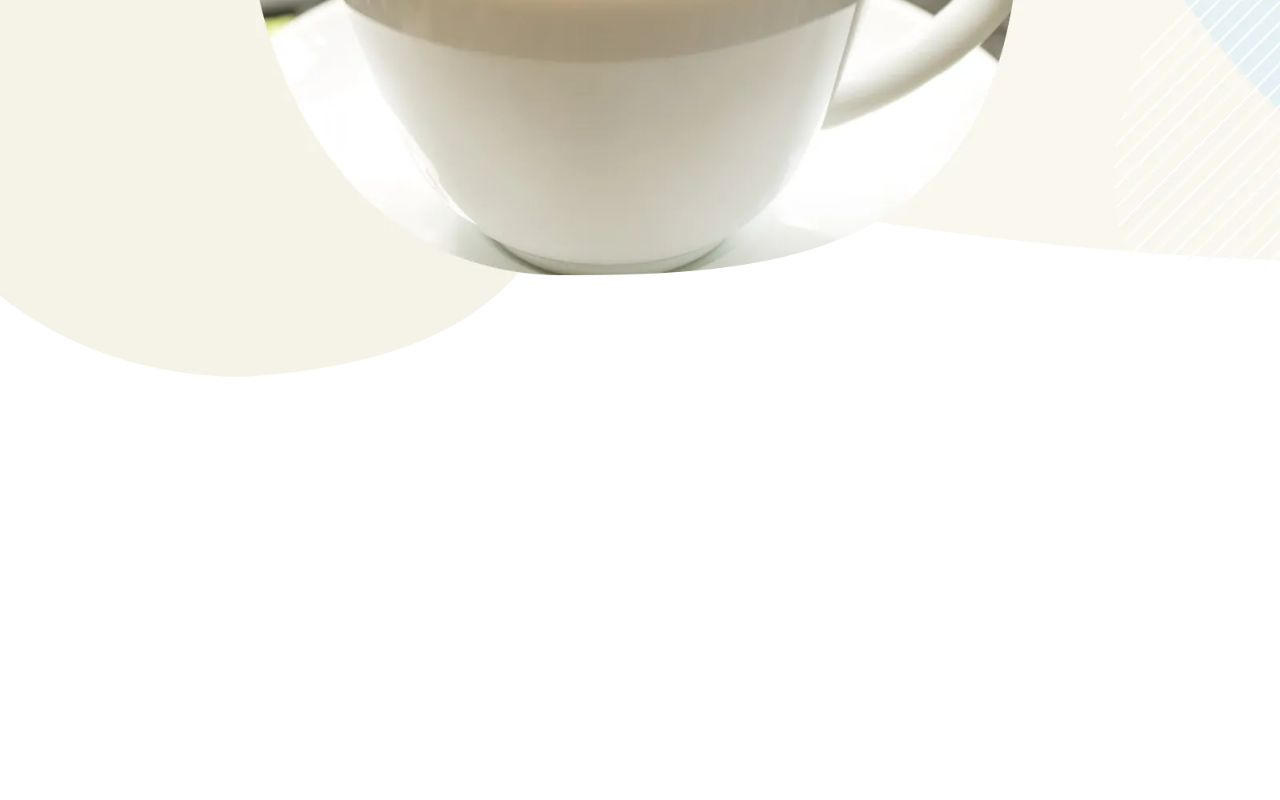
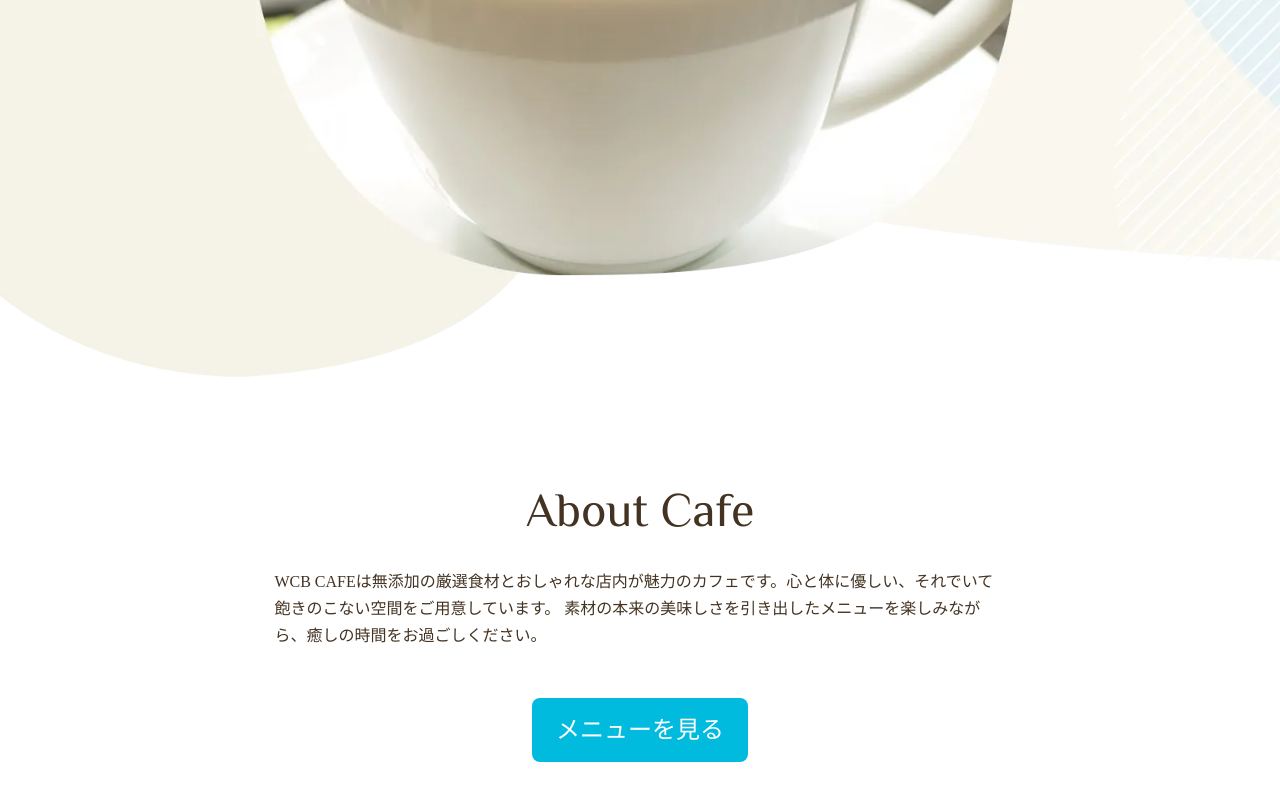
Before and after one commit to Nakawaki1103/1columns-site, a plain HTML site: page WCB Cafe/index.html in a window 1280 px wide. Shown: the part 380-1180 px from the top of the page. Before the commit the page ends 800 px from the top, so only its background shows below. Drawn offline with Linux system fonts and the light colour scheme; some packages are replaced by stand-ins of ours.

Commit message:
add 4-7まで

```diff
--- a/WCB Cafe/css/style.css
+++ b/WCB Cafe/css/style.css
@@ -45,12 +45,6 @@ img {
 .main-nav a:hover {
     color: #0bd;
 }
-.page-title {
-    font-size: 3rem;
-    text-align: center;
-    margin-top: 2rem;
-    line-height: 1.4;
-}
 .cover {
     background-size: cover;
     background-position: center bottom;
@@ -59,3 +53,35 @@ img {
 .cover-home {
     background-image: url(../images/cover-home-s.webp);
 }
+.about {
+    max-width: 736px;
+    padding:0.15rem;
+    margin: 3rem auto 4rem;
+}
+.about p {
+    margin-bottom: 3rem;
+}
+.page-title,
+.heading-large {
+    font-size: 3rem;
+    text-align: center;
+}
+.heading-large {
+    margin-bottom: 1rem;
+}
+.page-title {
+    margin-top: 2rem;
+    line-height: 1.4;
+}
+/* ボタン */
+.btn {
+    display: inline-block;
+    font-size: 1.5rem;
+    background-color: #0bd;
+    color: #fff;
+    border-radius: 8px;
+    padding: .75rem 1.5rem;
+}
+.btn:hover {
+    background-color: #0090aa;
+}
--- a/WCB Cafe/index.html
+++ b/WCB Cafe/index.html
@@ -33,5 +33,15 @@
         </header>
         <h2 class="page-title font-english">We'll Make Your Day</h2>
     </div>
+
+    <section class="about">
+        <h3 class="heading-large font-english">About Cafe</h3>
+        <p>WCB CAFEは無添加の厳選食材とおしゃれな店内が魅力のカフェです。心と体に優しい、それでいて飽きのこない空間をご用意しています。
+            素材の本来の美味しさを引き出したメニューを楽しみながら、癒しの時間をお過ごしください。
+        </p>
+        <div class="align-center">
+            <a class="btn" href="menu.html">メニューを見る</a>
+        </div>
+    </section>
 </body>
 </html>
```
